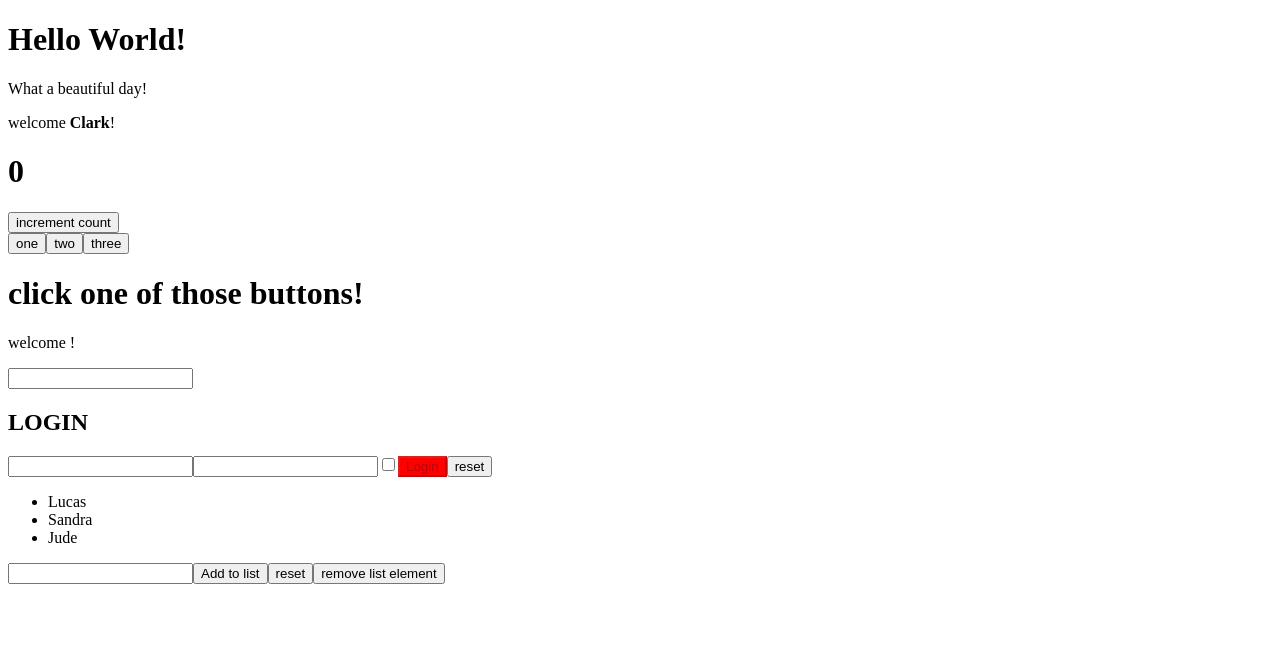
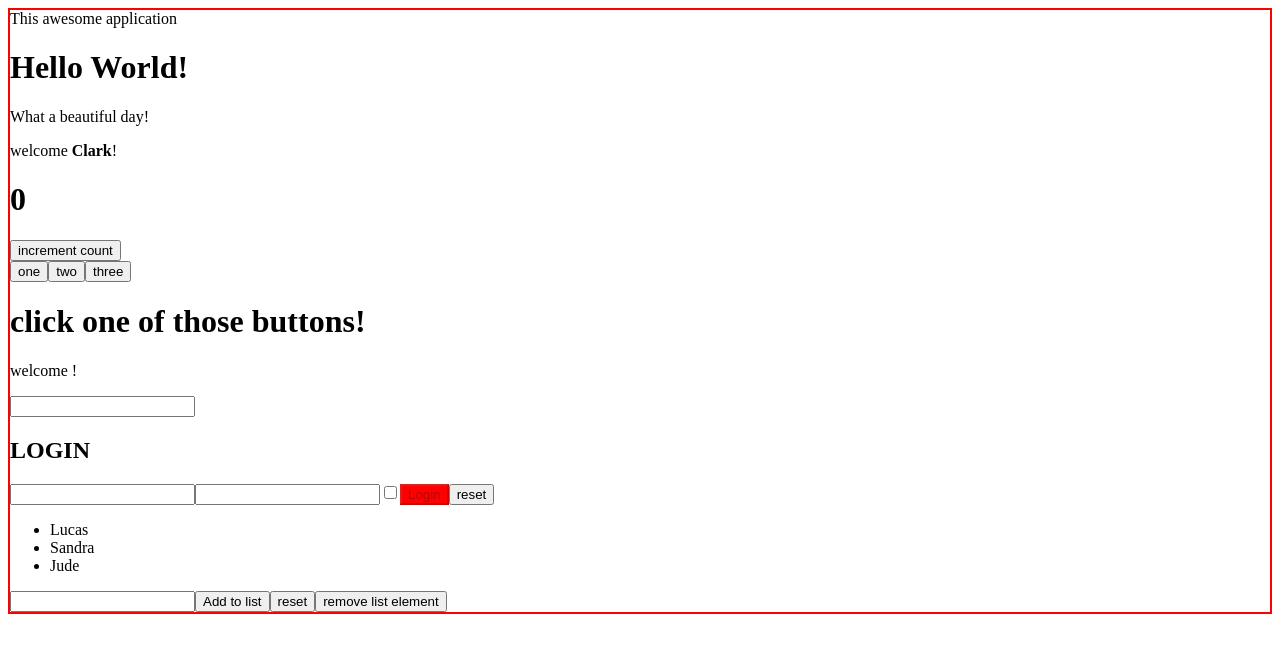
Before and after one commit to karimhaj/react-exercises, a React (Create React App) app in the folder my-app/: page / in a window 1280 px wide. Shown: the top 652 px of the page. Built offline with nearby package versions, Linux system fonts and the light colour scheme.

Commit message:
complete exercise 1 of compositions

```diff
--- a/my-app/src/App.js
+++ b/my-app/src/App.js
@@ -4,19 +4,21 @@ import { Welcome } from './Message';
 import Counter from "./Counter";
 import { InteractiveWelcome } from "./InteractiveWelcome";
 import { TodoList } from "./TodoList";
+import "./index.css"
+import { Container } from "./Container";
 
 const theName = <b>Clark</b>;
 
 export class App extends React.Component {
     render(){
         return(
-            <div>
+            <Container title="This awesome application">
                 <Hello />
                 <Welcome age="19" name={theName}/>
                 <Counter value={0} incrementInterval={1000} incrementAmount={2} />
                 <InteractiveWelcome />
                 <TodoList />
-            </div>
+            </Container>
         )
     }
 }
--- /dev/null
+++ b/my-app/src/Container.js
@@ -0,0 +1,17 @@
+import React from 'react';
+
+export class Container extends React.Component{
+    render(){
+        return (
+            <div className='container'>
+                <div className='content-title'>
+                    {this.props.title}
+                </div>
+                        <div className='content'>
+                        {this.props.children}
+                    </div>
+            </div>
+        )
+
+    }
+}
--- /dev/null
+++ b/my-app/src/index.css
@@ -0,0 +1,4 @@
+.container{
+    background-color: rgb(255,255,255);
+    border: 2px solid red;
+}
--- a/my-app/src/index.js
+++ b/my-app/src/index.js
@@ -1,6 +1,7 @@
 import React from 'react';
 import ReactDOM from 'react-dom';
 import { App } from './App';
+import "./index.css";
 
 const root = ReactDOM.createRoot(document.getElementById("root"));
 
--- /dev/null
+++ b/postcss.config.js
@@ -0,0 +1,6 @@
+module.exports = {
+  plugins: {
+    tailwindcss: {},
+    autoprefixer: {},
+  },
+}
```
Also changed, not shown: tailwind.config.js (added, +10 -0 lines).
